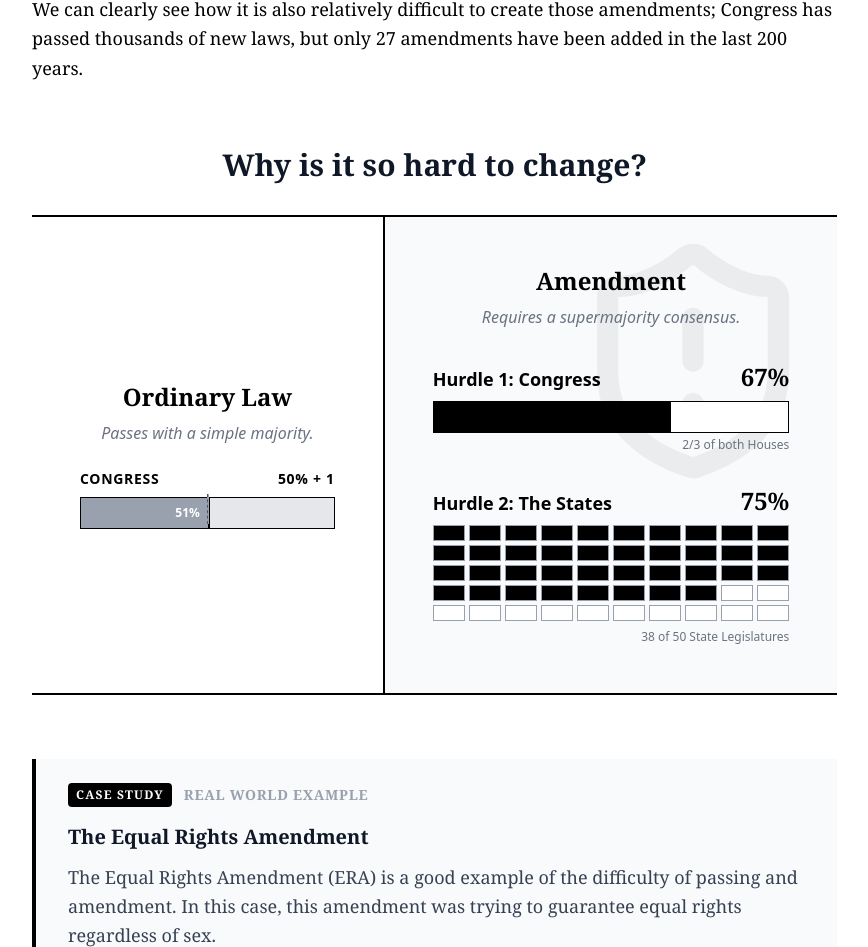
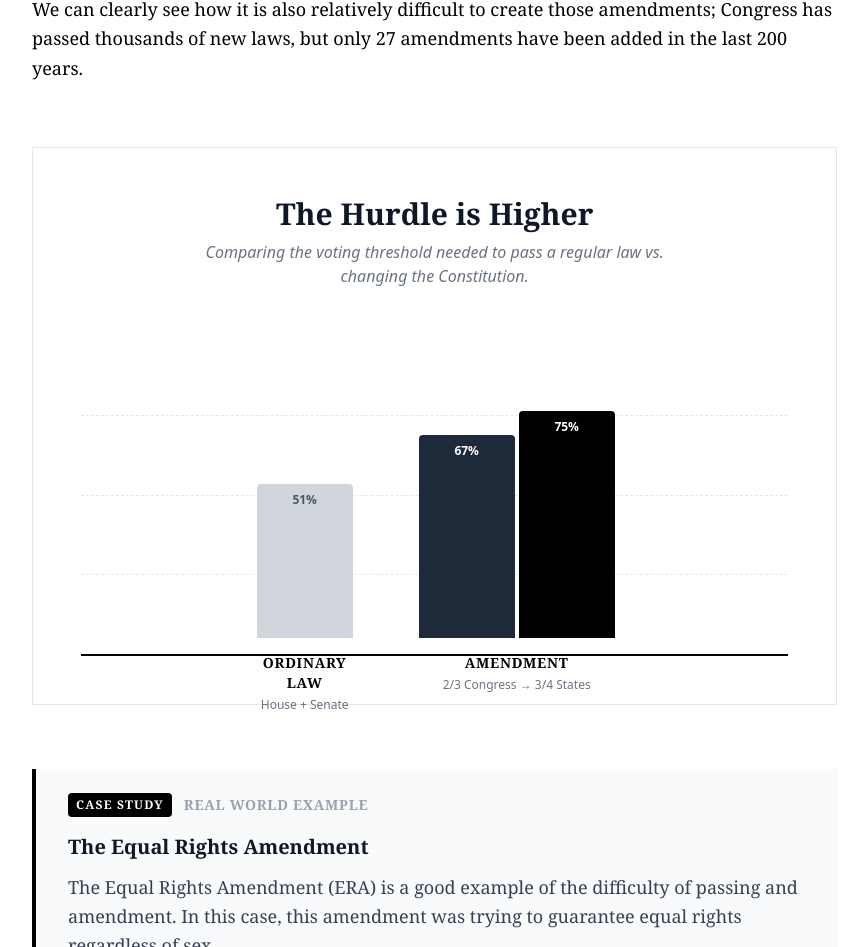
Before and after one commit to ShrimpScript/gov-project, a Next.js app: page /q1-written-constitution in a window 1280 px wide. Shown: the part 1711-2658 px from the top of the page, without its empty margins (312-1180 px from the left). Built offline with nearby package versions, Linux system fonts and the light colour scheme.

Commit message:
Fixed constitution graphs and updated the homepage with images

```diff
--- a/app/page.tsx
+++ b/app/page.tsx
@@ -60,11 +60,12 @@ export default function Home() {
                 "A Republic, If You Can Keep It"
               </h2>
 
-              <div className="aspect-video w-full bg-gray-100 mb-6 relative grayscale border border-gray-200">
-                {/* Placeholder for a main hero image if desired, or just texture */}
-                <div className="absolute inset-0 flex items-center justify-center text-gray-400 italic">
-                  (Modern Relevance Visual)
-                </div>
+              <div className="aspect-video w-full bg-gray-100 mb-6 relative grayscale border border-gray-200 overflow-hidden">
+                <img
+                  src="/images/immigrants-make-america-great-again-bv3-800x533.jpg"
+                  alt="Immigrants Make America Great"
+                  className="w-full h-full object-cover"
+                />
               </div>
 
               <div className="text-left columns-1 md:columns-2 gap-8 text-lg leading-relaxed text-gray-800">
--- a/components/mdx/AmendmentDifficulty.tsx
+++ b/components/mdx/AmendmentDifficulty.tsx
@@ -2,98 +2,75 @@
 
 import React from 'react';
 import { motion } from 'framer-motion';
-import { FileText, ShieldAlert } from 'lucide-react';
 
 export default function AmendmentDifficulty() {
     return (
-        <div className="not-prose my-16 font-sans">
-            <h3 className="font-serif text-3xl font-bold mb-8 text-center text-gray-900">
-                Why is it so hard to change?
+        <div className="not-prose my-16 font-sans bg-white border border-gray-200 p-8 md:p-12">
+            <h3 className="font-serif text-3xl font-bold mb-2 text-center text-gray-900">
+                The Hurdle is Higher
             </h3>
+            <p className="text-center text-gray-500 italic mb-12 max-w-lg mx-auto">
+                Comparing the voting threshold needed to pass a regular law vs. changing the Constitution.
+            </p>
 
-            <div className="flex flex-col md:flex-row border-t-2 border-b-2 border-black divide-y md:divide-y-0 md:divide-x-2 divide-black">
+            <div className="flex justify-center items-end h-64 md:h-80 gap-8 md:gap-16 border-b-2 border-black pb-4 relative">
 
-                {/* Left: Passing a Law */}
-                <div className="flex-1 p-8 md:p-12 flex flex-col justify-center bg-white">
-                    <div className="text-center mb-6">
-                        <h4 className="font-serif text-2xl font-bold mb-2">Ordinary Law</h4>
-                        <p className="text-gray-500 italic">Passes with a simple majority.</p>
-                    </div>
+                {/* Y-Axis Lines (implied visual guide) */}
+                <div className="absolute inset-0 pointer-events-none flex flex-col justify-end">
+                    <div className="border-t border-dashed border-gray-200 h-[25%] w-full" /> {/* 25% */}
+                    <div className="border-t border-dashed border-gray-200 h-[25%] w-full" /> {/* 50% */}
+                    <div className="border-t border-dashed border-gray-200 h-[25%] w-full" /> {/* 75% */}
+                </div>
 
-                    <div className="mb-2 flex justify-between text-sm font-bold uppercase tracking-wider">
-                        <span>Congress</span>
-                        <span>50% + 1</span>
-                    </div>
-                    <div className="w-full bg-gray-200 h-8 border border-black relative">
-                        {/* Marker for 50% */}
-                        <div className="absolute left-1/2 top-0 bottom-0 w-0.5 bg-gray-400 z-10 border-l border-dashed border-gray-600 h-full -mt-1 py-2" />
+                {/* Ordinary Law Bar */}
+                <div className="flex flex-col items-center justify-end h-full relative z-10 group min-w-[100px]">
+                    <motion.div
+                        initial={{ height: 0 }}
+                        whileInView={{ height: "51%" }}
+                        transition={{ duration: 0.8, ease: "easeOut" }}
+                        className="w-16 md:w-24 bg-gray-300 rounded-t-sm relative"
+                    >
+                        <div className="absolute top-2 w-full text-center text-xs font-bold text-gray-600">51%</div>
+                    </motion.div>
 
-                        <motion.div
-                            initial={{ width: 0 }}
-                            whileInView={{ width: "51%" }}
-                            transition={{ duration: 0.8, ease: "easeOut" }}
-                            className="bg-gray-400 h-full border-r-2 border-black relative"
-                        >
-                            <span className="absolute right-2 top-1/2 -translate-y-1/2 text-xs font-bold text-white">51%</span>
-                        </motion.div>
+                    {/* Label Area (Fixed Height) */}
+                    <div className="absolute top-[105%] left-0 right-0 text-center">
+                        <h4 className="font-bold text-sm uppercase tracking-wider">Ordinary Law</h4>
+                        <p className="text-xs text-gray-500 mt-1">House + Senate</p>
                     </div>
                 </div>
 
-                {/* Right: Amendment */}
-                <div className="flex-[1.4] p-8 md:p-12 bg-gray-50 relative overflow-hidden">
-                    {/* Background Texture */}
-                    <div className="absolute top-0 right-0 p-4 opacity-5 pointer-events-none">
-                        <ShieldAlert className="w-64 h-64" />
+                {/* Amendment Bar Group */}
+                <div className="flex items-end gap-1 h-full relative z-10 min-w-[180px]">
+
+                    {/* Congress Step */}
+                    <div className="flex flex-col items-center justify-end h-full group">
+                        <motion.div
+                            initial={{ height: 0 }}
+                            whileInView={{ height: "67%" }}
+                            transition={{ duration: 1.0, delay: 0.2, ease: "easeOut" }}
+                            className="w-16 md:w-24 bg-gray-800 rounded-t-sm relative"
+                        >
+                            <div className="absolute top-2 w-full text-center text-xs font-bold text-white">67%</div>
+                        </motion.div>
                     </div>
 
-                    <div className="text-center mb-8 relative z-10">
-                        <h4 className="font-serif text-2xl font-bold mb-2">Amendment</h4>
-                        <p className="text-gray-500 italic">Requires a supermajority consensus.</p>
+                    {/* States Step */}
+                    <div className="flex flex-col items-center justify-end h-full group">
+                        <motion.div
+                            initial={{ height: 0 }}
+                            whileInView={{ height: "75%" }}
+                            transition={{ duration: 1.2, delay: 0.4, ease: "easeOut" }}
+                            className="w-16 md:w-24 bg-black rounded-t-sm relative"
+                        >
+                            <div className="absolute top-2 w-full text-center text-xs font-bold text-white">75%</div>
+                        </motion.div>
                     </div>
 
-                    <div className="space-y-8 relative z-10">
-                        {/* Step 1: Congress */}
-                        <div>
-                            <div className="flex justify-between items-end mb-2">
-                                <span className="font-bold text-lg">Hurdle 1: Congress</span>
-                                <span className="text-2xl font-serif font-bold">67%</span>
-                            </div>
-                            <div className="w-full bg-white h-8 border border-black relative">
-                                <motion.div
-                                    initial={{ width: 0 }}
-                                    whileInView={{ width: "67%" }}
-                                    transition={{ duration: 1.0, delay: 0.2, ease: "easeOut" }}
-                                    className="bg-black h-full"
-                                />
-                            </div>
-                            <p className="text-xs text-gray-500 mt-1 text-right">2/3 of both Houses</p>
-                        </div>
-
-                        {/* Step 2: States */}
-                        <div>
-                            <div className="flex justify-between items-end mb-2">
-                                <span className="font-bold text-lg">Hurdle 2: The States</span>
-                                <span className="text-2xl font-serif font-bold">75%</span>
-                            </div>
-
-                            {/* Visual Grid for States */}
-                            <div className="grid grid-cols-10 gap-1">
-                                {[...Array(50)].map((_, i) => (
-                                    <motion.div
-                                        key={i}
-                                        initial={{ opacity: 0, scale: 0.8 }}
-                                        whileInView={{ opacity: 1, scale: 1 }}
-                                        transition={{ delay: 0.5 + (i * 0.01) }}
-                                        className={`
-                                            h-4 w-full border border-gray-400
-                                            ${i < 38 ? 'bg-black border-black' : 'bg-white'}
-                                        `}
-                                        title={i < 38 ? "Ratified" : "Not Needed"}
-                                    />
-                                ))}
-                            </div>
-                            <p className="text-xs text-gray-500 mt-2 text-right">38 of 50 State Legislatures</p>
-                        </div>
+                    {/* Shared Label */}
+                    <div className="absolute top-[105%] left-0 right-0 text-center">
+                        <h4 className="font-bold text-sm uppercase tracking-wider">Amendment</h4>
+                        <p className="text-xs text-gray-500 mt-1">2/3 Congress &rarr; 3/4 States</p>
                     </div>
                 </div>
 
--- a/content/q4-founder-concerns.mdx
+++ b/content/q4-founder-concerns.mdx
@@ -5,7 +5,7 @@ order: 4
 ---
 
 ![Constitutional Convention](/images/cropped-glanzman-e1482096694102.jpg)
-*The Constitutional Convention was far from a peaceful agreement—it was a heated battle over the future of power.*
+
 
 ## Centralized Power
 
```
Also changed, not shown: public/images/immigrants-make-america-great-again-bv3-800x533.jpg (added).
